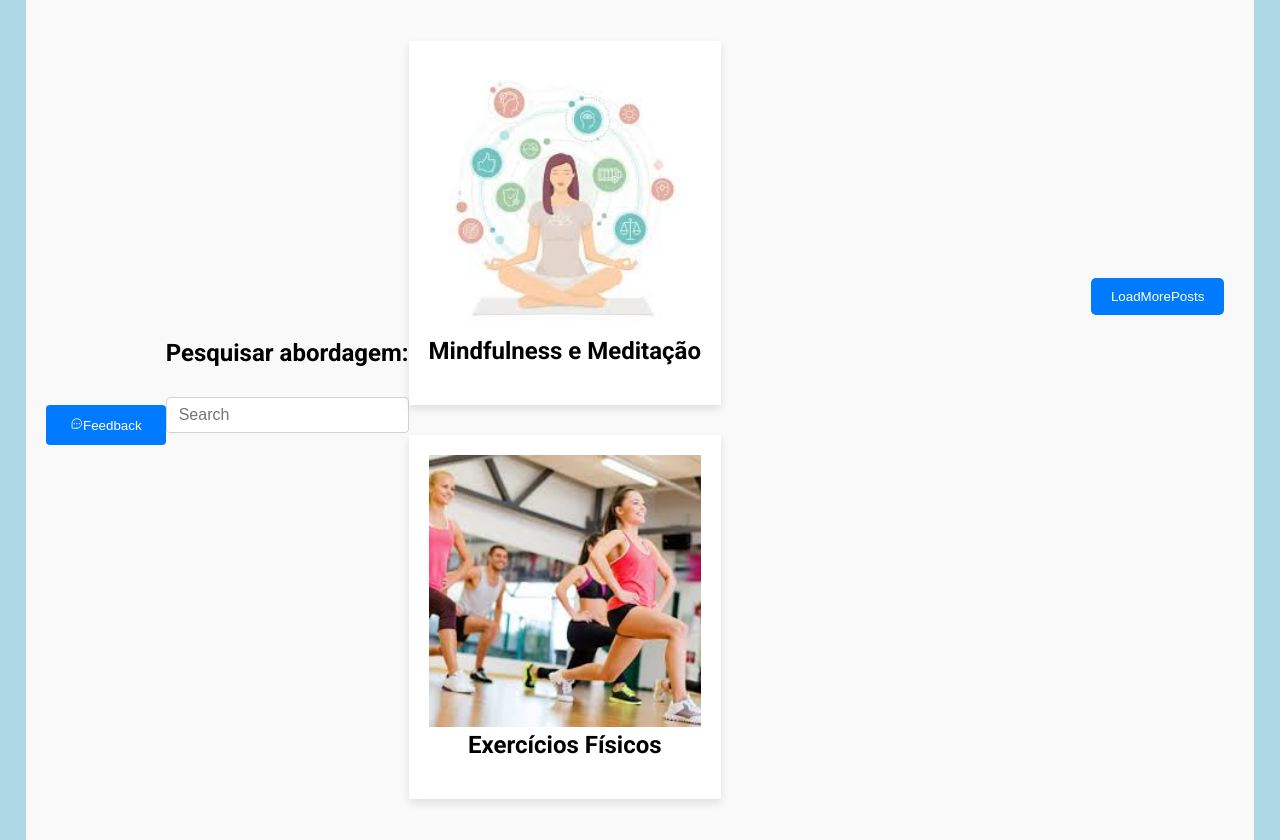
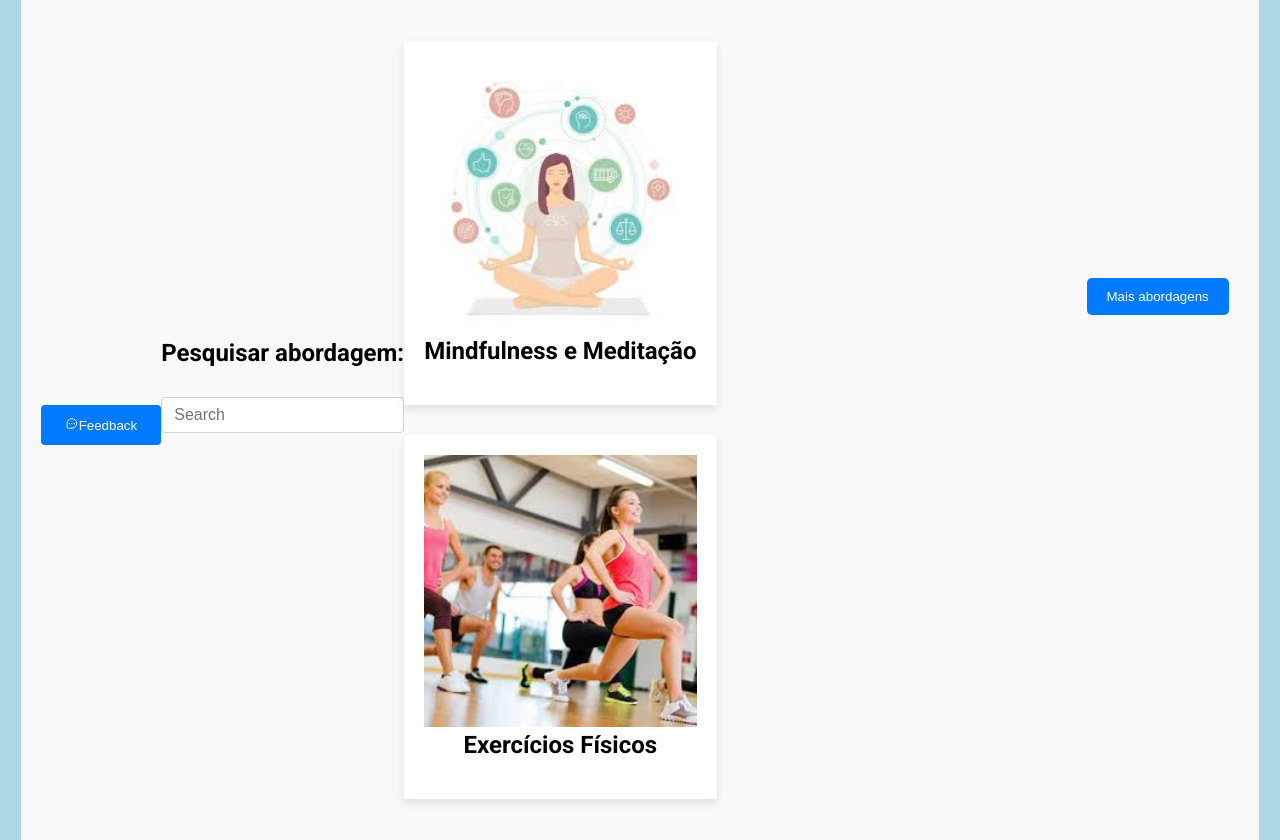
Before and after one commit to WendrilXX/HealthHub, a React (Vite) app: page /recursos in a window 1280 px wide. Built offline with nearby package versions, Linux system fonts and the light colour scheme; no server answers.

Commit message:
Alternando h1 e botão em Recursos

```diff
--- a/src/components/PostButton/index.jsx
+++ b/src/components/PostButton/index.jsx
@@ -3,6 +3,6 @@ import './styles.css';
 export const PostButton = (props) => {
     const { loadMorePosts, disabled } = props;
     return (
-        <button disabled={disabled} className="button" onClick={loadMorePosts}>LoadMorePosts</button>
+        <button disabled={disabled} className="button" onClick={loadMorePosts}>Mais abordagens</button>
     )
 }
--- a/src/pages/Recursos/index.jsx
+++ b/src/pages/Recursos/index.jsx
@@ -67,7 +67,7 @@ class Recursos extends Component{
           </div>
         </>
         ) : (
-          <h1>Não elementos com esse título.</h1>
+          <h1>Não há abordagens com esse título.</h1>
         )}
       </section>
     );
```
